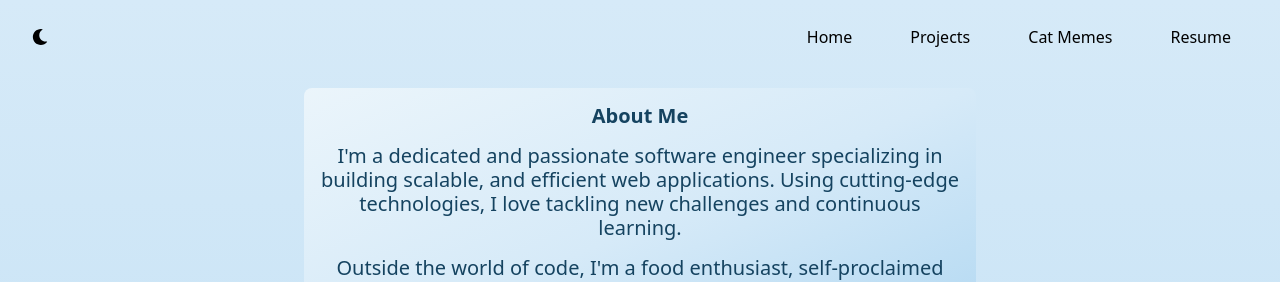
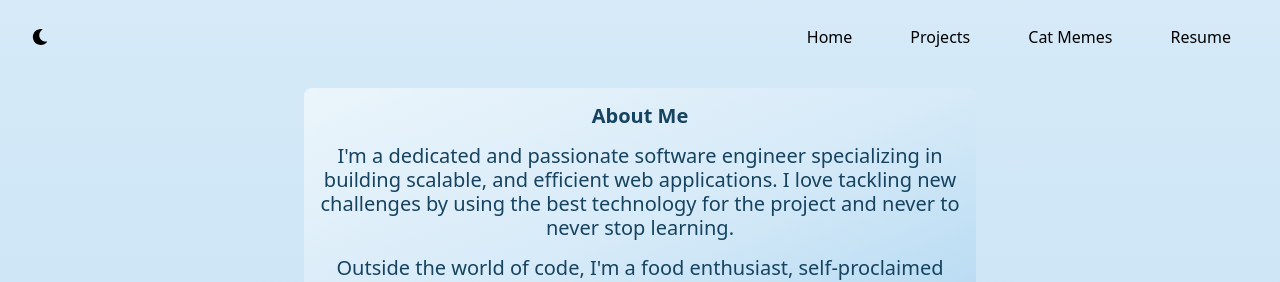
Before and after one commit to jonathankerth/my-portfolio, a Next.js app: page /About in a window 1280 px wide. Shown: the top 282 px of the page. Built offline with nearby package versions, Linux system fonts and the light colour scheme.

Commit message:
improve summary phrasing

```diff
--- a/src/pages/About.jsx
+++ b/src/pages/About.jsx
@@ -89,9 +89,9 @@ export default function About() {
             }`}
           >
             I'm a dedicated and passionate software engineer specializing in
-            building scalable, and efficient web applications. Using
-            cutting-edge technologies, I love tackling new challenges and
-            continuous learning.
+            building scalable, and efficient web applications. I love tackling
+            new challenges by using the best technology for the project and
+            never to never stop learning.
           </p>
           <p
             className={`text-xl leading-6 text-center ${
```
